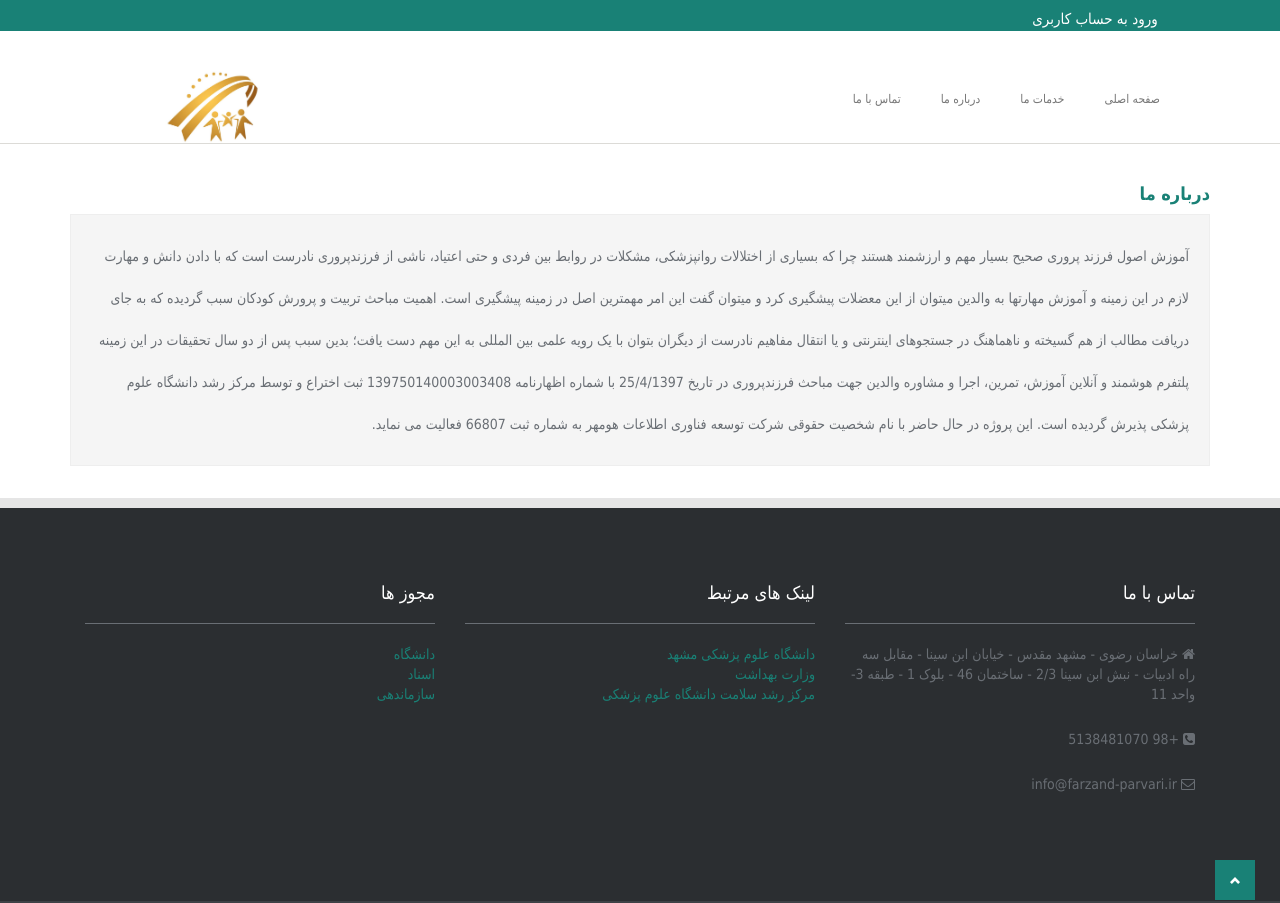
After one commit to Ahmadzadeh920/Parenting_Project, a Django app: template Farzand_Parvari_app/templates/about.html in a window 1280 px wide. The commit adds this page. Run offline with Django 3.2, Linux system fonts and the light colour scheme; the template is opened without the code that fills it, so the values that code supplies are empty; some libraries are stand-ins or nearby versions.

Commit message:
fourth commit

```diff
--- /dev/null
+++ b/Farzand_Parvari_app/templates/about.html
@@ -0,0 +1,17 @@
+{% extends "base.html" %}
+{% load static %}
+{% block content %}
+    <section class="section1">
+        <div class="container">
+            <h4> <a href="#"> درباره ما  </a> </h4>
+            <p class="author_box" style="line-height: 3em">
+                 آموزش اصول فرزند پروری صحیح بسیار مهم و ارزشمند هستند چرا که بسیاری از اختلالات روانپزشکی، مشکلات در روابط بین فردی و حتی اعتیاد، ناشی از فرزندپروری نادرست است که با دادن دانش و مهارت لازم در این زمینه و آموزش مهارتها به والدین میتوان از این معضلات پیشگیری کرد و میتوان گفت این امر مهمترین اصل در زمینه پیشگیری است. اهمیت مباحث تربیت و پرورش کودکان سبب گردیده که به جای دریافت مطالب از هم گسیخته و ناهماهنگ در جستجوهای اینترنتی و یا انتقال مفاهیم نادرست از دیگران بتوان با یک رویه علمی بین المللی به این مهم دست یافت؛ بدین سبب پس از دو سال تحقیقات در این زمینه پلتفرم هوشمند و آنلاین آموزش، تمرین، اجرا و مشاوره والدین جهت مباحث فرزندپروری در تاریخ 25/4/1397 با شماره اظهارنامه 139750140003003408 ثبت اختراع و توسط مرکز رشد دانشگاه علوم پزشکی پذیرش گردیده است. این پروژه در حال حاضر با نام شخصیت حقوقی شرکت توسعه فناوری اطلاعات هومهر به شماره ثبت 66807 فعالیت می نماید.
+
+
+
+            </p>
+        </div>
+    </section>
+
+
+{% endblock %}
--- a/Farzand_Parvari_app/templates/base.html
+++ b/Farzand_Parvari_app/templates/base.html
@@ -108,8 +108,8 @@ $(document).ready(function () {
 
 
                 <li ><a href="{% url 'Index' %}">صفحه اصلی </a></li>
-                <li><a href="#">خدمات ما </a></li>
-                <li><a href="#">درباره ما </a></li>
+                <li><a href="{% url 'service' %}">خدمات ما </a></li>
+                <li><a href="{% url 'about' %}"">درباره ما </a></li>
                   <li ><a href="#">تماس با ما  </a></li>
                   {% if user.is_authenticated %}
                     {% if request.user|has_group:"Parents" %}
--- a/Farzand_Parvari_app/urls.py
+++ b/Farzand_Parvari_app/urls.py
@@ -87,6 +87,8 @@ from .View_API import (TestAuthView,
 from .forms import loginForm
 urlpatterns = [
     url(r'^$',TemplateView.as_view(template_name="index.html") ,name='Index'),
+    url(r'^service/$',TemplateView.as_view(template_name="service.html") ,name='service'),
+    url(r'^about/$',TemplateView.as_view(template_name="about.html") ,name='about'),
     url(r'check_member/$',views.check_member),
     url(r'^Register_Admin/$', views.Create_admin_site, name='register_Admin'),
     url(r'^Register_Parents/$', views.register_parents, name='register_Parents'),
```
Also changed, not shown: Farzand_Parvari_app/templates/service.html (added, +16 -0 lines).
